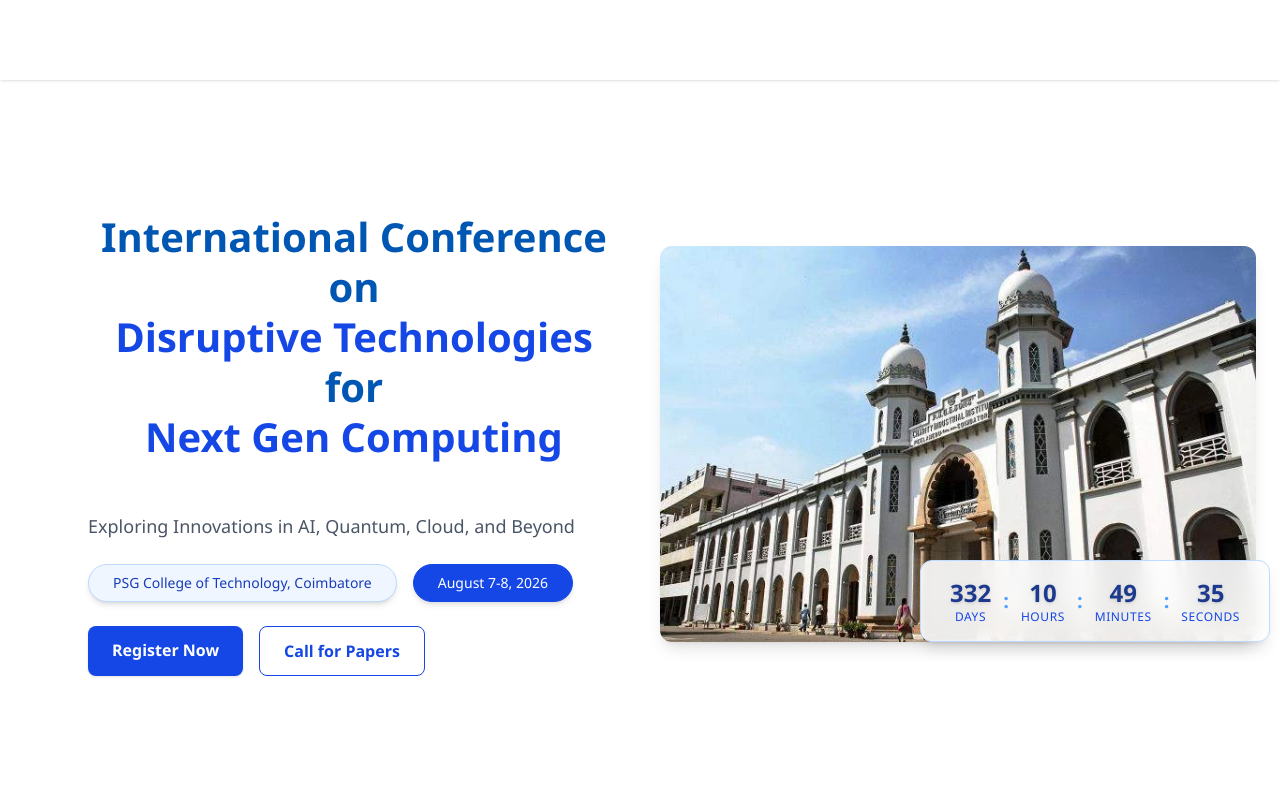
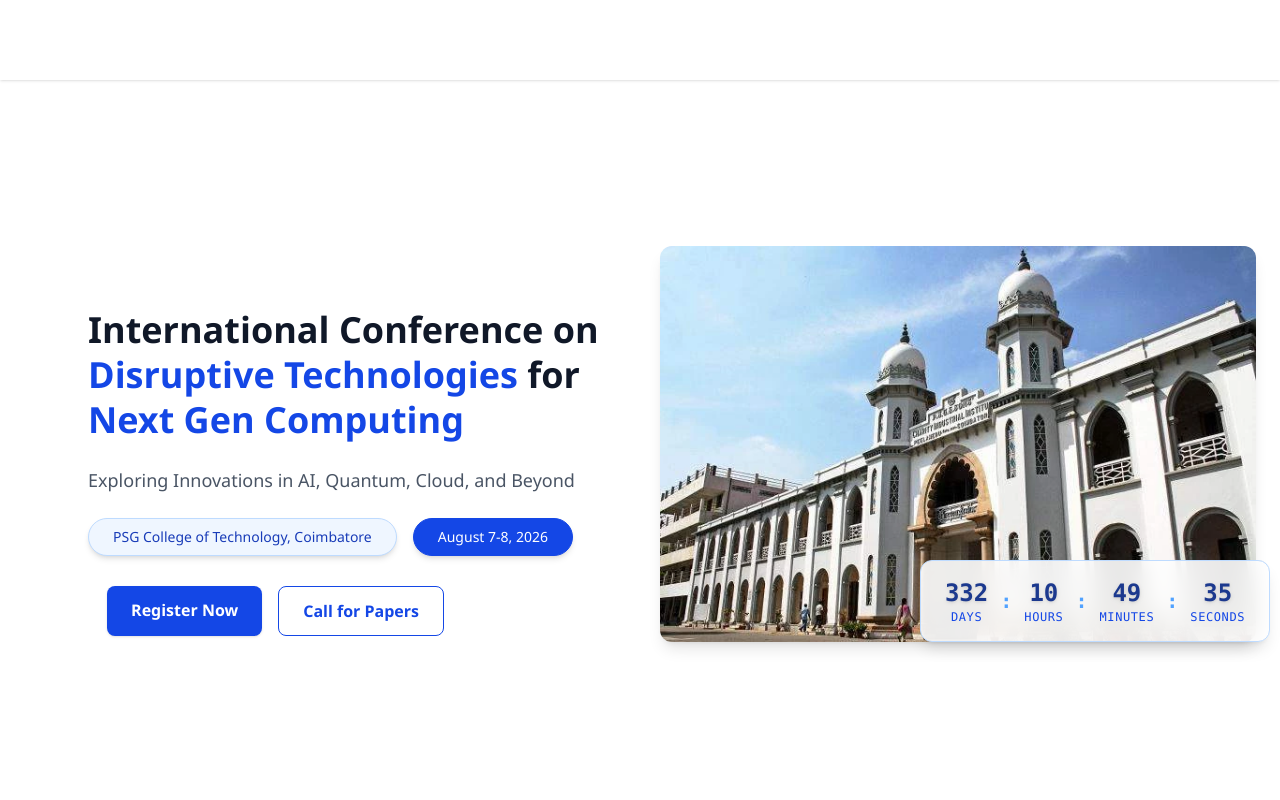
Before and after one commit to cpushalman/conference, a React (Vite) app: page / in a window 1280 px wide. Shown: the top 800 px of the page. Built offline with nearby package versions, Linux system fonts and the light colour scheme.

Commit message:
clean up

```diff
--- a/src/App.css
+++ b/src/App.css
@@ -4,57 +4,3 @@ body {
   margin: 0;
   padding: 0;
 }
-
-.container {
-  padding: 50px;
-  max-width: 1200px;
-  margin: auto;
-}
-
-h1 {
-  text-align: center;
-  color: #0056b3;
-  font-size: 2.5rem;
-  margin-bottom: 50px;
-}
-
-.members-list {
-  display: grid;
-  grid-template-columns: repeat(auto-fit, minmax(220px, 1fr));
-  gap: 30px;
-}
-
-.member-card {
-  background-color: white;
-  border-radius: 15px;
-  box-shadow: 0 4px 15px rgba(0, 123, 255, 0.1);
-  padding: 30px 20px 20px;
-  text-align: center;
-  transition: transform 0.3s ease;
-}
-
-.member-card:hover {
-  transform: translateY(-5px);
-}
-
-.member-card img {
-  display: block;
-  margin: 0 auto 15px;
-  border-radius: 15px; /* Rounded rectangle shape */
-  width: 120px;
-  height: 120px;
-  object-fit: cover;
-  border: 3px solid #007BFF;
-}
-
-.member-card h3 {
-  font-size: 1.2rem;
-  color: #007BFF;
-  margin-bottom: 10px;
-}
-
-.member-card p {
-  font-size: 1rem;
-  color: #555;
-  margin: 5px 0;
-}
--- a/src/App.jsx
+++ b/src/App.jsx
@@ -29,9 +29,9 @@ gsap.ticker.lagSmoothing(0);
    <Payment/>
    <Bankdetails/>
    {/*just for checking the display guys*/}
-   <div className="App">
+
       <CommitteeList />
-    </div>
+
    </>
 
   )
--- a/src/components-css/CommitteStyles.css
+++ b/src/components-css/CommitteStyles.css
@@ -0,0 +1,54 @@
+
+.container {
+  padding: 50px;
+  max-width: 1200px;
+  margin: auto;
+}
+
+.com-heading {
+  text-align: center;
+  color: #0056b3;
+  font-size: 2.5rem;
+  margin-bottom: 50px;
+}
+
+.members-list {
+  display: grid;
+  grid-template-columns: repeat(auto-fit, minmax(220px, 1fr));
+  gap: 30px;
+}
+
+.member-card {
+  background-color: white;
+  border-radius: 15px;
+  box-shadow: 0 4px 15px rgba(0, 123, 255, 0.1);
+  padding: 30px 20px 20px;
+  text-align: center;
+  transition: transform 0.3s ease;
+}
+
+.member-card:hover {
+  transform: translateY(-5px);
+}
+
+.member-card img {
+  display: block;
+  margin: 0 auto 15px;
+  border-radius: 15px; /* Rounded rectangle shape */
+  width: 120px;
+  height: 120px;
+  object-fit: cover;
+  border: 3px solid #007BFF;
+}
+
+.member-card h3 {
+  font-size: 1.2rem;
+  color: #007BFF;
+  margin-bottom: 10px;
+}
+
+.member-card p {
+  font-size: 1rem;
+  color: #555;
+  margin: 5px 0;
+}
--- a/src/components/CommitteeList.jsx
+++ b/src/components/CommitteeList.jsx
@@ -1,4 +1,5 @@
 import React, { useEffect, useState } from "react";
+import '../components-css/CommitteStyles.css'
 
 export default function CommitteeList() {
   const [members, setMembers] = useState([]);
@@ -12,7 +13,7 @@ export default function CommitteeList() {
 
   return (
     <div className="container">
-      <h1>Committee Members</h1>
+      <h1 className="com-heading">Committee Members</h1>
 
       <div className="members-list">
         {members.map((member) => (
--- a/src/components/Home.jsx
+++ b/src/components/Home.jsx
@@ -12,7 +12,7 @@ export default function Home() {
         <div className="flex-1 flex items-center justify-center px-6">
           <div className="max-w-7xl w-full grid grid-cols-1 md:grid-cols-2 gap-10 items-center">
             {}
-            <div className="space-y-6 pl-0 md:pl-16">
+            <div className="space-y-6 relative pl-0 md:pl-16">
               <h1 className="text-3xl md:text-4xl font-bold text-gray-900  leading-tight">
                 International Conference on <br />
                 <span className="text-blue-700">
@@ -35,7 +35,7 @@ export default function Home() {
                 </span>
               </div>
 
-              <div className="flex gap-4">
+              <div className="flex gap-4 absolute -bottom-14 right-44">
                 <a
                   href="#register"
                   className="px-6 py-3 rounded-lg bg-blue-700 text-white font-semibold shadow hover:bg-blue-800 transition"
--- a/src/index.css
+++ b/src/index.css
@@ -10,23 +10,3 @@ html,body{
   --background: #ffffff;
   --foreground: #171717;
 }
-
-@theme inline {
-  --color-background: var(--background);
-  --color-foreground: var(--foreground);
-  --font-sans: var(--font-geist-sans);
-  --font-mono: var(--font-geist-mono);
-}
-
-@media (prefers-color-scheme: dark) {
-  :root {
-    --background: #0a0a0a;
-    --foreground: #ededed;
-  }
-}
-
-body {
-  background: var(--background);
-  color: var(--foreground);
-  font-family: Arial, Helvetica, sans-serif;
-}
```
